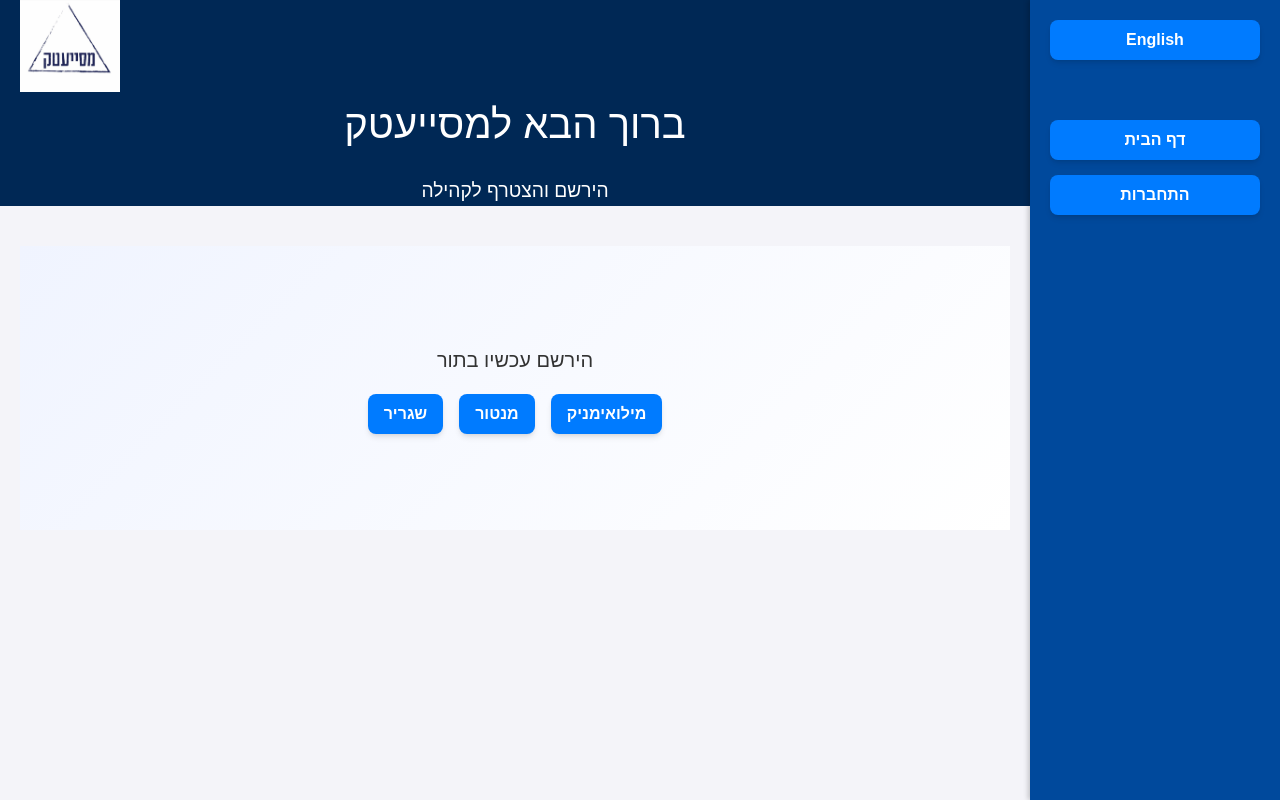
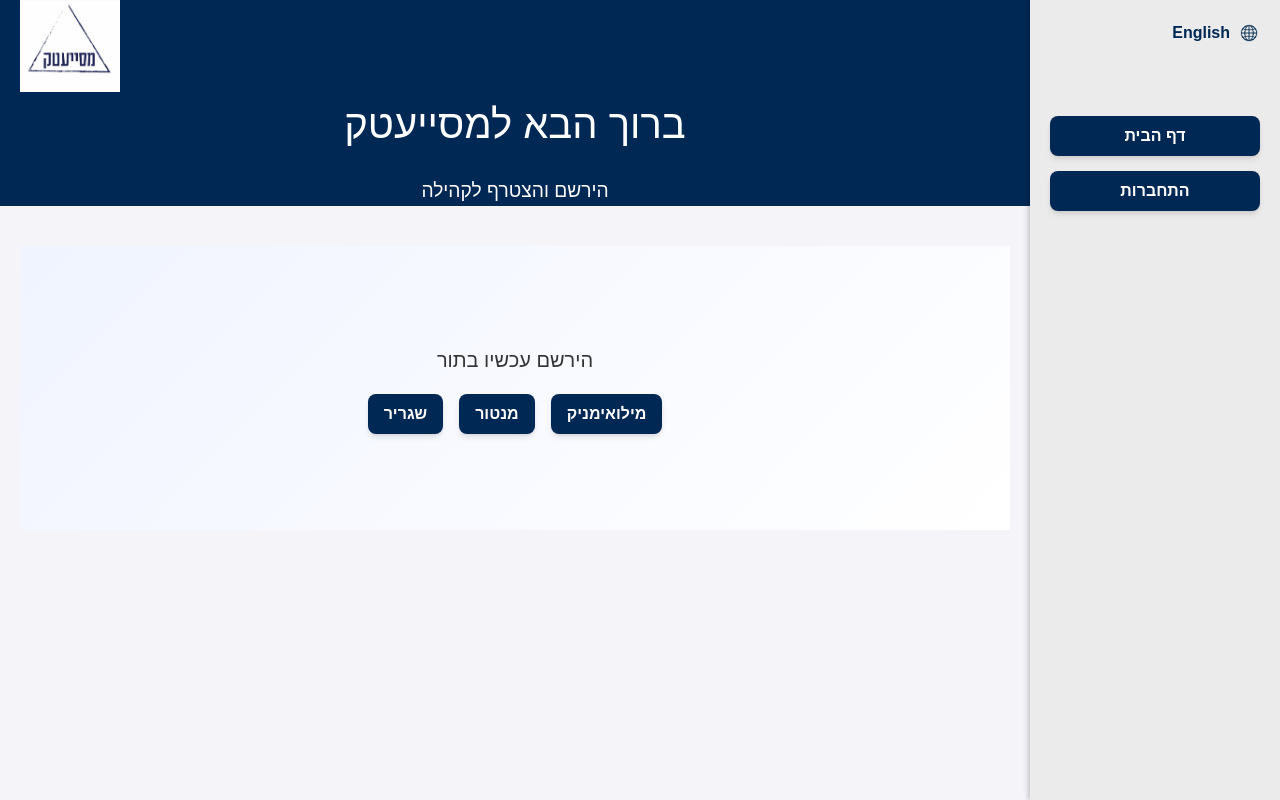
Before and after one commit to yehuda121/mesayaatech-frontend, a Next.js app: page /register in a window 1280 px wide. Built offline with nearby package versions, Linux system fonts and the light colour scheme.

Commit message:
Add join event functionality with user info from JWT and updated Events UI

```diff
--- a/package.json
+++ b/package.json
@@ -14,6 +14,7 @@
     "aws-sdk": "^2.1692.0",
     "firebase": "^11.4.0",
     "jwt-decode": "^4.0.0",
+    "lucide-react": "^0.509.0",
     "next": "15.1.6",
     "react": "^19.0.0",
     "react-dom": "^19.0.0",
--- a/src/app/admin/components/CreateEvent.jsx
+++ b/src/app/admin/components/CreateEvent.jsx
@@ -11,24 +11,22 @@ export default function CreateEventForm() {
     date: '',
     time: '',
     location: '',
-    notes: ''
+    notes: '',
+    participants: []
   });
   const [success, setSuccess] = useState('');
 
-  // Update language dynamically on event
   useEffect(() => {
     const handleLangChange = () => setLanguage(getLanguage());
     window.addEventListener('languageChanged', handleLangChange);
     return () => window.removeEventListener('languageChanged', handleLangChange);
   }, []);
 
-  // Handle input changes
   const handleChange = (e) => {
     const { name, value } = e.target;
     setFormData((prev) => ({ ...prev, [name]: value }));
   };
 
-  // Submit event to server
   const handleSubmit = async (e) => {
     e.preventDefault();
     setSuccess('');
@@ -44,7 +42,15 @@ export default function CreateEventForm() {
 
       if (res.ok) {
         setSuccess(t.success[language]);
-        setFormData({ title: '', description: '', date: '', time: '', location: '', notes: '' });
+        setFormData({
+          title: '',
+          description: '',
+          date: '',
+          time: '',
+          location: '',
+          notes: '',
+          participants: []
+        });
       } else {
         setSuccess(resData.error || t.error[language]);
       }
@@ -54,7 +60,6 @@ export default function CreateEventForm() {
     }
   };
 
-  // Text translations
   const t = {
     createTitle: { he: 'יצירת אירוע חדש', en: 'Create New Event' },
     title: { he: 'כותרת (לא חובה)', en: 'Title (optional)' },
--- a/src/app/admin/components/EditEvents.jsx
+++ b/src/app/admin/components/EditEvents.jsx
@@ -22,6 +22,7 @@ export default function EditEvents({ event, onClose, onSave }) {
     time: { he: 'שעה', en: 'Time' },
     location: { he: 'מיקום', en: 'Location' },
     notes: { he: 'הערות', en: 'Notes' },
+    participants: { he: 'משתתפים באירוע', en: 'Participants' },
     save: { he: 'שמור שינויים', en: 'Save Changes' },
     cancel: { he: 'ביטול', en: 'Cancel' },
   };
@@ -124,6 +125,20 @@ export default function EditEvents({ event, onClose, onSave }) {
           </label>
         </form>
 
+        {/* ✅ תצוגת רשימת משתתפים */}
+        {Array.isArray(formData.participants) && formData.participants.length > 0 && (
+          <div className="mt-6 border-t pt-4">
+            <h3 className="font-semibold mb-2">{t.participants[language]}</h3>
+            <ul className="list-disc ml-6 space-y-1 text-sm">
+              {formData.participants.map((p, index) => (
+                <li key={index}>
+                  {p.fullName} - {p.email} - {p.idNumber}
+                </li>
+              ))}
+            </ul>
+          </div>
+        )}
+
         <div className="flex justify-end gap-3 mt-6">
           <Button text={t.cancel[language]} onClick={onClose} />
           <Button
--- a/src/app/admin/components/usersTable.jsx
+++ b/src/app/admin/components/usersTable.jsx
@@ -232,8 +232,9 @@ export default function UsersTable() {
           <tr className="bg-gray-100">
             <th className="p-2">{t.name[language]}</th>
             <th className="p-2">{t.id[language]}</th>
+            <th className="p-2">{t.status[language]}</th>
             <th className="p-2">{t.type[language]}</th>
-            <th className="p-2">{t.status[language]}</th>
+
             <th className="p-2">{t.actions[language]}</th>
           </tr>
         </thead>
--- a/src/app/reservist/home/page.jsx
+++ b/src/app/reservist/home/page.jsx
@@ -1,4 +1,3 @@
-// app/reservist/home/page.jsx
 'use client';
 
 import { useEffect, useState } from 'react';
@@ -11,6 +10,8 @@ import { jwtDecode } from 'jwt-decode';
 export default function ReservistHomePage() {
   const [language, setLanguage] = useState(getLanguage());
   const [idNumber, setIdNumber] = useState(null);
+  const [fullName, setFullName] = useState('');
+  const [email, setEmail] = useState('');
   const router = useRouter();
 
   useEffect(() => {
@@ -19,22 +20,29 @@ export default function ReservistHomePage() {
     const handleLangChange = () => setLanguage(getLanguage());
     window.addEventListener('languageChanged', handleLangChange);
 
-    // Load token from localStorage and decode idNumber
     const token = localStorage.getItem('idToken');
     if (token) {
       try {
         const decoded = jwtDecode(token);
+        console.log('Decoded token:', decoded);
         setIdNumber(decoded['custom:idNumber']);
+        setFullName(decoded.name);
+        setEmail(decoded.email);
+
       } catch (err) {
         console.error('Failed to decode token:', err);
       }
     } else {
-      // If no token, redirect to login
       router.push('/login');
     }
 
     return () => window.removeEventListener('languageChanged', handleLangChange);
   }, [router]);
+
+  useEffect(() => {
+    console.log('User info:', { idNumber, fullName, email });
+  }, [idNumber, fullName, email]);
+
 
   const navItems = [
     {
@@ -50,9 +58,9 @@ export default function ReservistHomePage() {
   ];
 
   return (
-    <div>
+    <div className="reservist-container">
       <SideBar navItems={navItems} />
-      <main className="p-6">
+      <main className="reservist-main">
         <h1 className="text-2xl font-bold mb-6 text-center">
           {language === 'he' ? 'ברוך הבא מילואימניק יקר!' : 'Welcome Reservist!'}
         </h1>
@@ -80,7 +88,7 @@ export default function ReservistHomePage() {
           <h2 className="text-xl font-semibold mb-4">
             {language === 'he' ? 'אירועים קרובים' : 'Upcoming Events'}
           </h2>
-          <Events />
+          {idNumber && <Events idNumber={idNumber} fullName={fullName} email={email} />}
         </section>
       </main>
     </div>
--- a/src/components/Colors.jsx
+++ b/src/components/Colors.jsx
@@ -1,6 +1,6 @@
 // components/Color.jsx
 const COLORS = {
-    primary: "#007bff",
+    primary: "#002855",
     secondary: "#6c757d",
     success: "#28a745",
     danger: "#dc3545",
--- a/src/components/SideBar.css
+++ b/src/components/SideBar.css
@@ -102,7 +102,7 @@ body, h1, h2, h3, p, a, button {
     right: 0;
     width: 250px;
     height: 100%;
-    background-color: #00499c;
+    background-color: #ebebeb;
     box-shadow: -2px 0 5px rgba(0,0,0,0.2);
     padding: 20px;
     display: flex;
@@ -112,6 +112,32 @@ body, h1, h2, h3, p, a, button {
     z-index: 2000;
     transform: translateX(0); /* פתוח בברירת מחדל */
   }
+
+
+  .lang-button {
+    background: none;
+    border: none;
+    cursor: pointer;
+    align-self: flex-end;
+    margin-bottom: 10px;
+    display: flex;
+    align-items: center;
+    gap: 8px;
+  }
+
+  .lang-img {
+    width: 22px;
+    height: 22px;
+  }
+
+  .lang-text {
+    font-size: 16px;
+    color: #002855;
+    font-weight: bold;
+  }
+
+
+
 
   /* מדיה קווארי למסכים קטנים בלבד */
   @media (max-width: 768px) {
--- a/src/components/SideBar.jsx
+++ b/src/components/SideBar.jsx
@@ -14,7 +14,7 @@ export default function SideBar({ navItems }) {
   const toggleMenu = () => setMenuOpen(!menuOpen);
 
   const handleToggleLanguage = () => {
-    const newLang = toggleLanguage(); // מעדכן ב-localStorage וגם מפיץ event
+    const newLang = toggleLanguage();
     setLanguage(newLang);
   };
 
@@ -53,13 +53,63 @@ export default function SideBar({ navItems }) {
         </div>
 
         <div className={`sidebar ${menuOpen ? 'open' : 'closed'}`} ref={menuRef}>
-          <Button
+          {/* <Button
             text={language === "he" ? "English" : "עברית 🇮🇱"}
             onClick={() => {
               handleToggleLanguage();
               setTimeout(() => setMenuOpen(false), 100);
             }}
-          />
+          /> */}
+          {/* <button className="lang-button" onClick={() => {
+            handleToggleLanguage();
+            setTimeout(() => setMenuOpen(false), 100);
+          }}>
+            <span className="lang-text">{language === "he" ? "English" : "עברית"}</span>
+            <span className="lang-icon">🌐</span>
+          </button> */}
+
+          {/* <button className="lang-button" onClick={() => {
+            handleToggleLanguage();
+            setTimeout(() => setMenuOpen(false), 100);
+          }}>
+            <span className="lang-text">{language === "he" ? "English" : "עברית"}</span>
+            <svg
+              className="lang-icon"
+              xmlns="http://www.w3.org/2000/svg"
+              height="24"
+              viewBox="0 0 24 24"
+              width="24"
+            >
+              <path fill="#002855" d="M12 2C6.48 2 2 6.48 2 12s4.48 10
+                10 10 10-4.48 10-10S17.52 2 12 2zm5 14.5c-.82 0-1.5-.67-1.5-1.5
+                0-.83.68-1.5 1.5-1.5s1.5.67 1.5 1.5c0 .83-.68 1.5-1.5 1.5zm-10
+                0c-.82 0-1.5-.67-1.5-1.5 0-.83.68-1.5 1.5-1.5s1.5.67 1.5
+                1.5c0 .83-.68 1.5-1.5 1.5zM12 4c1.61 0 3.09.59
+                4.23 1.57-.27.35-.59.66-.94.94C14.9 5.68 13.49 5 12
+                5s-2.9.68-3.29 1.51c-.35-.28-.67-.59-.94-.94C8.91 4.59
+                10.39 4 12 4zM4 12c0-.7.1-1.38.29-2.02.26.12.55.19.86.19.83
+                0 1.5-.68 1.5-1.5 0-.24-.06-.46-.16-.66C7.35 7.19 9.6 6
+                12 6s4.65 1.19 5.51 3.01c-.1.2-.16.42-.16.66 0 .82.68
+                1.5 1.5 1.5.31 0 .6-.07.86-.19.19.64.29 1.32.29
+                2.02s-.1 1.38-.29 2.02c-.26-.12-.55-.19-.86-.19-.83
+                0-1.5.68-1.5 1.5 0 .24.06.46.16.66C16.65 16.81 14.4
+                18 12 18s-4.65-1.19-5.51-3.01c.1-.2.16-.42.16-.66 0-.82-.68-1.5-1.5-1.5-.31
+                0-.6.07-.86.19C4.1 13.38 4 12.7 4 12zm8 8c-1.61 0-3.09-.59-4.23-1.57.27-.35.59-.66.94-.94.39.83
+                1.8 1.51 3.29 1.51s2.9-.68 3.29-1.51c.35.28.67.59.94.94C15.09 19.41 13.61 20 12 20z"/>
+            </svg>
+
+          </button> */}
+          <button className="lang-button" onClick={() => {
+            handleToggleLanguage();
+            setTimeout(() => setMenuOpen(false), 100);
+          }}>
+            <span className="lang-text">{language === "he" ? "English" : "עברית"}</span>
+            <img src="/icons/globe-icon.png" alt="globe" className="lang-img" />
+
+          </button>
+
+
+
           <div className="divider"></div>
           {navItems.map(({ labelHe, labelEn, path, onClick }) => (
             <Button
```
Also changed, not shown: src/app/admin/page.jsx (+0 -58 lines), src/app/events/page.jsx (+42 -2 lines), public/icons/globe-icon.png (added), 1 other file (tests, documents, lock files or other folders).
